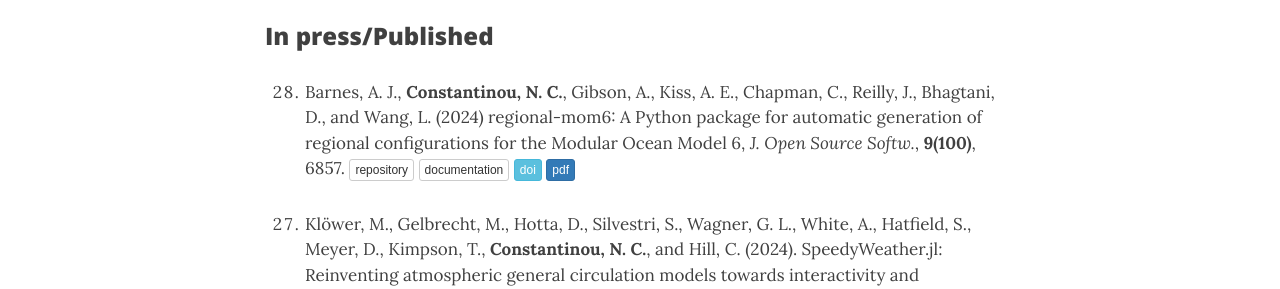
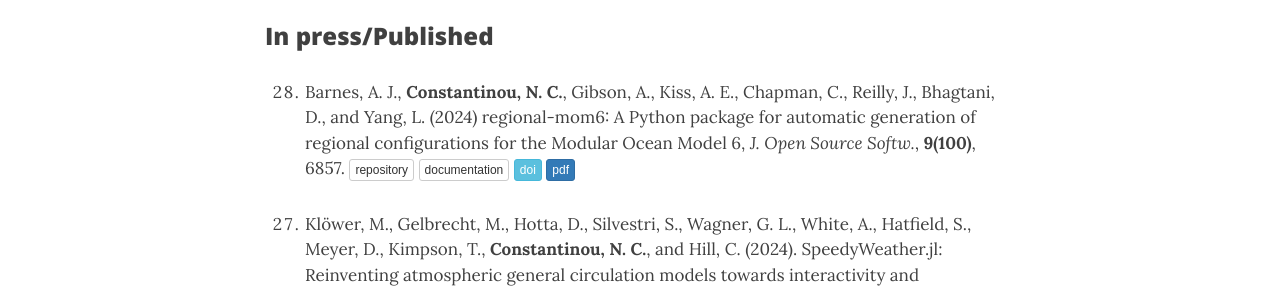
Before and after one commit to navidcy/navidcy.github.io, a Jekyll site: the page built from publications.md, in a window 1280 px wide and 900 px high, scrolled down 894 px. Shown: the part 179-468 px from the top of the window. Built offline with Jekyll 4.4.1, drawn with Linux system fonts in a browser that asks for light colours; nearby versions of some CDN libraries; comment, search, counter and statistics services are not loaded.

Commit message:
fix typo

```diff
--- a/publications.md
+++ b/publications.md
@@ -30,7 +30,7 @@ title: Publications
 
 ### In press/Published
 
-1. Barnes, A. J., **Constantinou, N. C.**, Gibson, A., Kiss, A. E., Chapman, C., Reilly, J., Bhagtani, D., and Wang, L. (2024) regional-mom6: A Python package for automatic generation of regional configurations for the Modular Ocean Model 6, _J. Open Source Softw._, **9(100)**, 6857. [<span class="btn btn-default btn-xs{{end}}" style="font-family:sans-serif;">repository</span>][regional-mom6-repo]{:target="_blank"} [<span class="btn btn-default btn-xs{{end}}" style="font-family:sans-serif;">documentation</span>][regional-mom6-docs]{:target="_blank"} [<span class="btn btn-info btn-xs{{end}}" style="font-family:sans-serif;">doi</span>][regional-mom6-doi]{:target="_blank"} [<span class="btn btn-primary btn-xs{{end}}" style="font-family:sans-serif;">pdf</span>][regional-mom6] <span align="right" class='altmetric-embed' data-badge-type="2" data-condensed="true" data-hide-less-than="2" data-doi="10.21105/joss.06857"></span><br/>
+1. Barnes, A. J., **Constantinou, N. C.**, Gibson, A., Kiss, A. E., Chapman, C., Reilly, J., Bhagtani, D., and Yang, L. (2024) regional-mom6: A Python package for automatic generation of regional configurations for the Modular Ocean Model 6, _J. Open Source Softw._, **9(100)**, 6857. [<span class="btn btn-default btn-xs{{end}}" style="font-family:sans-serif;">repository</span>][regional-mom6-repo]{:target="_blank"} [<span class="btn btn-default btn-xs{{end}}" style="font-family:sans-serif;">documentation</span>][regional-mom6-docs]{:target="_blank"} [<span class="btn btn-info btn-xs{{end}}" style="font-family:sans-serif;">doi</span>][regional-mom6-doi]{:target="_blank"} [<span class="btn btn-primary btn-xs{{end}}" style="font-family:sans-serif;">pdf</span>][regional-mom6] <span align="right" class='altmetric-embed' data-badge-type="2" data-condensed="true" data-hide-less-than="2" data-doi="10.21105/joss.06857"></span><br/>
 
 
 0. Klöwer, M., Gelbrecht, M., Hotta, D., Silvestri, S., Wagner, G. L., White, A., Hatfield, S., Meyer, D., Kimpson, T., **Constantinou, N. C.**, and Hill, C. (2024). SpeedyWeather.jl: Reinventing atmospheric general circulation models towards interactivity and extensibility.  _J. Open Source Softw._, **9(98)**, 6323, doi:[10.21105/joss.06323](https://doi.org/10.21105/joss.06323). [<span class="btn btn-default btn-xs{{end}}" style="font-family:sans-serif;">repository</span>][SpeedyWeather-repo]{:target="_blank"} [<span class="btn btn-default btn-xs{{end}}" style="font-family:sans-serif;">documentation</span>][SpeedyWeather-docs]{:target="_blank"} [<span class="btn btn-info btn-xs{{end}}" style="font-family:sans-serif;">doi</span>][speedyweather-doi]{:target="_blank"} [<span class="btn btn-primary btn-xs{{end}}" style="font-family:sans-serif;">pdf</span>][speedyweather] <span align="right" class='altmetric-embed' data-badge-type="2" data-condensed="true" data-hide-less-than="2" data-doi="10.21105/joss.06323"></span><br/>
```
